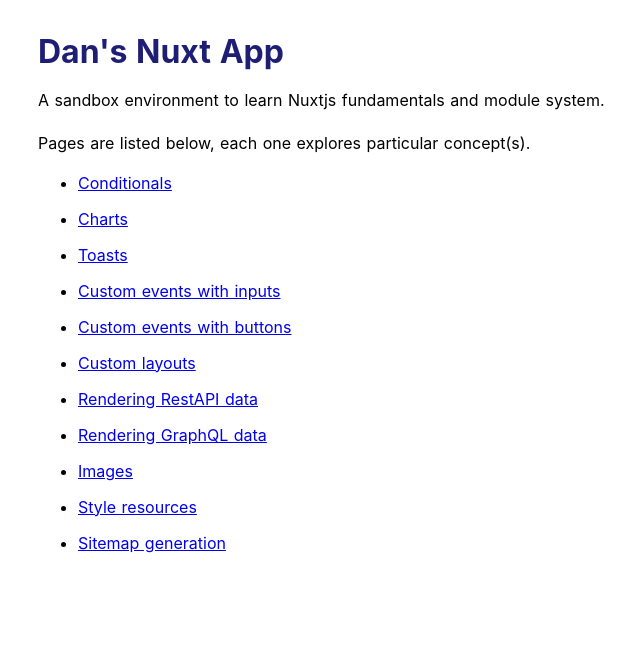
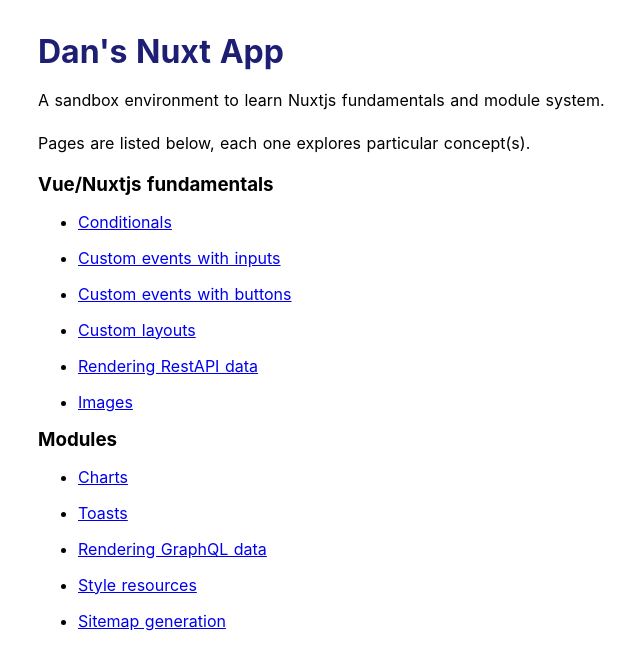
Before and after one commit to danielc92/nuxt-sandbox, a Nuxt app: page / in a window 1280 px wide. Shown: the top 670 px of the page, without its empty margins (202-842 px from the left). Built offline with nearby package versions, Linux system fonts and the light colour scheme.

Commit message:
reorganized menu

```diff
--- a/pages/index.vue
+++ b/pages/index.vue
@@ -3,15 +3,10 @@
     <h1 class="home__title">Dan's Nuxt App</h1>
     <p>A sandbox environment to learn Nuxtjs fundamentals and module system.</p>
     <p>Pages are listed below, each one explores particular concept(s).</p>
+    <h3>Vue/Nuxtjs fundamentals</h3>
     <ul>
       <li>
         <nuxt-link to="/conditionals">Conditionals</nuxt-link>
-      </li>
-      <li>
-        <nuxt-link to="/charts">Charts</nuxt-link>
-      </li>
-      <li>
-        <nuxt-link to="/toasts">Toasts</nuxt-link>
       </li>
       <li>
         <nuxt-link to="/custom-inputs">Custom events with inputs</nuxt-link>
@@ -26,11 +21,22 @@
         <nuxt-link to="/todos">Rendering RestAPI data</nuxt-link>
       </li>
       <li>
+        <nuxt-link to="/images">Images</nuxt-link>
+      </li>
+    </ul>
+    <h3>Modules</h3>
+    <ul>
+      <li>
+        <nuxt-link to="/charts">Charts</nuxt-link>
+      </li>
+      <li>
+        <nuxt-link to="/toasts">Toasts</nuxt-link>
+      </li>
+
+      <li>
         <nuxt-link to="/apollo">Rendering GraphQL data</nuxt-link>
       </li>
-      <li>
-        <nuxt-link to="/images">Images</nuxt-link>
-      </li>
+
       <li>
         <nuxt-link to="/style-resources">Style resources</nuxt-link>
       </li>
```
